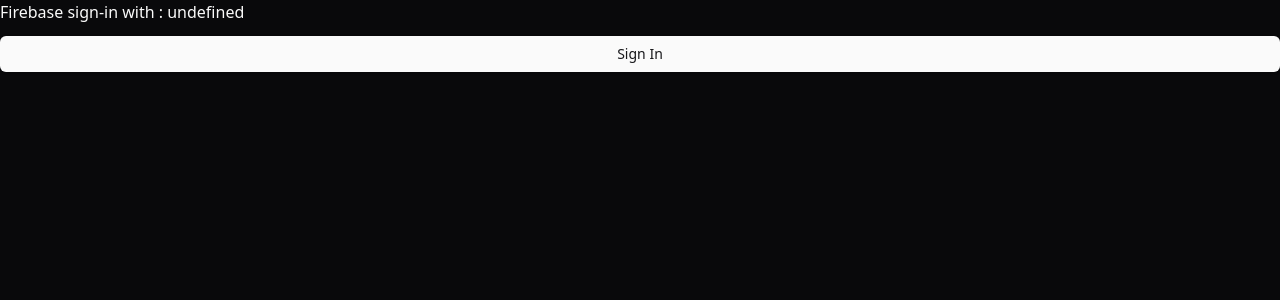
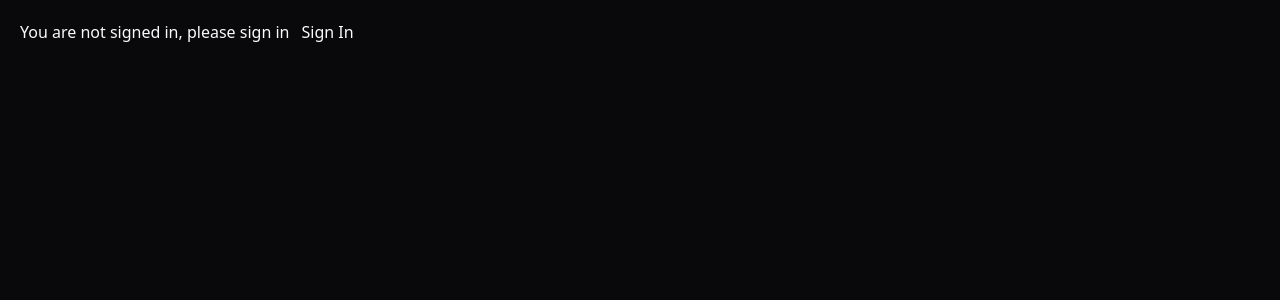
Before and after one commit to openXapps/web-apps-cloud, a React (Vite) app: page / in a window 1280 px wide. Shown: the top 300 px of the page. Built offline with nearby package versions, Linux system fonts and the light colour scheme; no server answers.

Commit message:
Progress

```diff
--- a/package.json
+++ b/package.json
@@ -17,6 +17,7 @@
     "lucide-react": "^0.469.0",
     "react": "^18.3.1",
     "react-dom": "^18.3.1",
+    "react-router": "^7.1.1",
     "tailwind-merge": "^2.6.0",
     "tailwindcss-animate": "^1.0.7"
   },
--- /dev/null
+++ b/sandbox/SignUserIn.tsx
@@ -0,0 +1,68 @@
+import { useRef } from 'react';
+// import {
+// getFirestore,
+// collection,
+// getDocs,
+// Firestore
+// } from 'firebase/firestore/lite';
+
+import { Button } from '@/components/ui/button';
+import { Input } from '@/components/ui/input';
+
+// async function getAppModules(db: Firestore) {
+//   const appModuleCol = collection(db, 'appModules');
+//   const appModuleSnapshot = await getDocs(appModuleCol);
+//   const appModuleList = appModuleSnapshot.docs.map(doc => doc.data());
+//   return appModuleList;
+// }
+
+import { useAuth } from '@/context/AuthProvider';
+
+export default function Home() {
+  const { auth, currentUser, signUserIn, signUserOut } = useAuth();
+  const username = useRef<HTMLInputElement>(null);
+  const password = useRef<HTMLInputElement>(null);
+
+  // getAppModules(db).then(data => {
+  //   console.log(data);
+  // })
+
+  const handleSigIn = () => {
+    if (username.current?.value && password.current?.value) {
+      console.log(username.current.value);
+      console.log(password.current.value);
+
+      signUserIn(auth, username.current.value, password.current.value)
+        .then((userCredential) => {
+          setUser(userCredential.user);
+        })
+        .catch((error) => {
+          console.log(`Firebase auth error code   : ${error.code}`);
+          console.log(`Firebase auth error message: ${error.message}`);
+        });
+    }
+  }
+
+  const handleSignOut = () => {
+    signOut(auth);
+  }
+
+  return (
+    <div className='flex flex-col gap-3 p-5'>
+      {user ? (
+        <div>Currently signed in with <span>{user.email}</span></div>
+      ) : (
+        <>
+          <div>Currently not signed in</div>
+          <Input ref={username} type="email" placeholder="username" />
+          <Input ref={password} type="password" placeholder="password" />
+        </>
+      )}
+      {auth.currentUser ? (
+        <Button className='w-40' onClick={handleSignOut}>Sign Out</Button>
+      ) : (
+        <Button className='w-40' onClick={handleSigIn}>Sign In</Button>
+      )}
+    </div>
+  )
+}
--- a/src/App.tsx
+++ b/src/App.tsx
@@ -1,11 +1,21 @@
-import { ThemeProvider } from '@/context/theme-provider';
-import Home from './routes/Home';
+import { BrowserRouter, Routes, Route } from 'react-router';
+import { ThemeProvider } from '@/context/ThemeProvider';
+import { AuthProvider } from './context/AuthProvider';
+import Home from '@/routes/Home';
+import SignUserIn from '@/routes/SignUserIn';
 
 export default function App() {
 
   return (
     <ThemeProvider defaultTheme="dark" storageKey="vite-ui-theme">
-      <Home />
+      <AuthProvider>
+        <BrowserRouter>
+          <Routes>
+            <Route index element={<Home />} />
+            <Route path="signin" element={<SignUserIn />} />
+          </Routes>
+        </BrowserRouter>
+      </AuthProvider>
     </ThemeProvider>
   );
 }
--- /dev/null
+++ b/src/context/AuthProvider.tsx
@@ -0,0 +1,70 @@
+import { createContext, useContext, useEffect, useState } from 'react';
+import { initializeApp } from 'firebase/app';
+import {
+  getAuth,
+  signInWithEmailAndPassword,
+  signOut,
+  onAuthStateChanged,
+  User,
+  UserCredential,
+  Auth
+} from 'firebase/auth';
+
+import { firebaseConfig } from '@/lib/firebase';
+
+const app = initializeApp(firebaseConfig);
+const auth = getAuth(app);
+
+type AuthContextType = {
+  auth: Auth;
+  currentUser: User | null;
+  signUserIn: (email: string, password: string) => Promise<UserCredential>;
+  signUserOut: (auth: Auth) => Promise<void>;
+}
+
+function signUserIn(email: string, password: string): Promise<UserCredential> {
+  return signInWithEmailAndPassword(auth, email, password);
+}
+
+function signUserOut(auth: Auth): Promise<void> {
+  return signOut(auth);
+}
+
+const currentUser: User | null = null;
+
+const AuthContext = createContext<AuthContextType>({
+  auth: auth,
+  currentUser: currentUser,
+  signUserIn: signUserIn,
+  signUserOut: signUserOut,
+});
+
+export function useAuth() {
+  return useContext(AuthContext);
+}
+
+export function AuthProvider({ children }: { children: React.ReactNode }) {
+  const [user, setUser] = useState<User | null>(null)
+  const [loading, setLoading] = useState(true);
+
+  useEffect(() => {
+    const unsubscribe = onAuthStateChanged(auth, user => {
+      setUser(user);
+      setLoading(false);
+    });
+    return unsubscribe;
+  }, [])
+
+  const value: AuthContextType = {
+    auth: auth,
+    currentUser: user,
+    signUserIn: signUserIn,
+    signUserOut: signUserOut,
+  }
+
+  return (
+    <AuthContext.Provider value={value}>
+      {!loading && children}
+    </AuthContext.Provider>
+  )
+}
--- a/src/routes/Home.tsx
+++ b/src/routes/Home.tsx
@@ -1,63 +1,21 @@
-import { initializeApp } from 'firebase/app';
-import { getAuth, signInWithEmailAndPassword, signOut, User } from "firebase/auth";
-// import {
-// getFirestore,
-// collection,
-// getDocs,
-// Firestore
-// } from 'firebase/firestore/lite';
 
-import { firebaseConfig } from '@/lib/firebase';
-import { useEffect, useState } from 'react';
-import { Button } from '@/components/ui/button';
-
-const app = initializeApp(firebaseConfig);
-// const db = getFirestore(app);
-const auth = getAuth(app);
-
-// async function getAppModules(db: Firestore) {
-//   const appModuleCol = collection(db, 'appModules');
-//   const appModuleSnapshot = await getDocs(appModuleCol);
-//   const appModuleList = appModuleSnapshot.docs.map(doc => doc.data());
-//   return appModuleList;
-// }
-
-const email = '';
-const password = '';
+import { useAuth } from '@/context/AuthProvider';
+import { Link } from 'react-router';
 
 export default function Home() {
-  const [user, setUser] = useState<User | null>(null);
+  const { currentUser } = useAuth();
 
-  useEffect(() => {
-    if (auth.currentUser) setUser(auth.currentUser);
-  }, [auth.currentUser])
 
-  // getAppModules(db).then(data => {
-  //   console.log(data);
-  // })
-
-  const handleSigIn = () => {
-    signInWithEmailAndPassword(auth, email, password)
-      .then((userCredential) => {
-        setUser(userCredential.user);
-      })
-      .catch((error) => {
-        console.log(`Firebase auth error code   : ${error.code}`);
-        console.log(`Firebase auth error message: ${error.message}`);
-      });
-  }
-
-  const handleSignOut = () => {
-    signOut(auth);
-  }
 
   return (
-    <div className='flex flex-col gap-3'>
-      {`Firebase sign-in with : ${user?.email}`}
-      {auth.currentUser ? (
-        <Button onClick={handleSignOut}>Sign Out</Button>
+    <div className='p-5'>
+      {currentUser ? (
+        <p>Welcome {currentUser.email}</p>
       ) : (
-        <Button onClick={handleSigIn}>Sign In</Button>
+        <div className='flex gap-3'>
+          <p>You are not signed in, please sign in</p>
+          <Link to="/signin">Sign In</Link>
+        </div>
       )}
     </div>
   )
--- /dev/null
+++ b/src/routes/SignUserIn.tsx
@@ -0,0 +1,8 @@
+export default function SignUserIn() {
+
+  return (
+    <div className=''>
+      <p>Sign In Route</p>
+    </div>
+  )
+}
```
Also changed, not shown: src/context/ThemeProvider.tsx (renamed from src/context/theme-provider.tsx).
